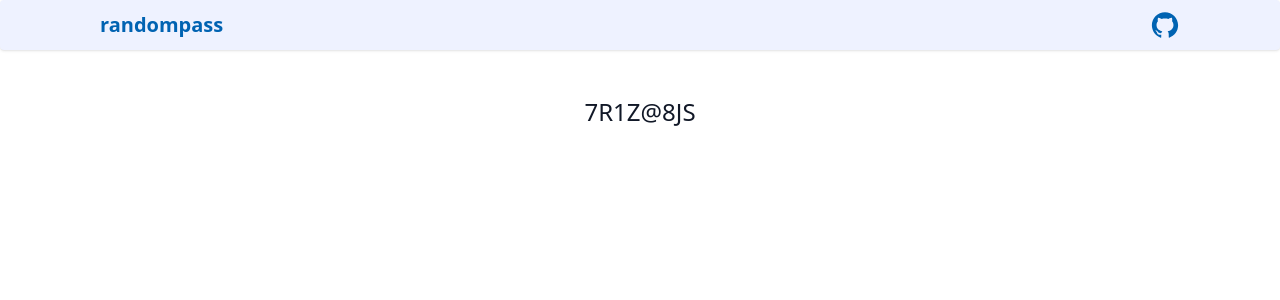
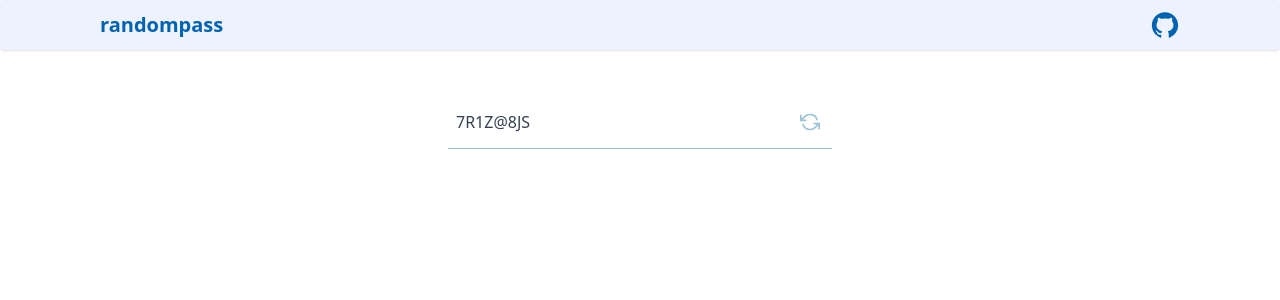
Before and after one commit to senali-d/randompass, a Next.js app: page / in a window 1280 px wide. Shown: the top 300 px of the page. Built offline with nearby package versions, Linux system fonts and the light colour scheme.

Commit message:
Password field

```diff
--- a/src/pages/index.tsx
+++ b/src/pages/index.tsx
@@ -1,8 +1,8 @@
 import type { NextPage } from 'next'
 import Head from 'next/head'
 import { useEffect, useState } from 'react'
+import { FiRefreshCcw } from 'react-icons/fi'
 
-import Navbar from '../components/Navbar'
 import { generatePassword } from '../utils/util'
 
 const Home: NextPage = () => {
@@ -18,6 +18,15 @@ const Home: NextPage = () => {
     setPassword(pass)
   }, [])
 
+  const handleChange = (e: React.ChangeEvent<HTMLInputElement>) => {
+    setPassword(e.target.value)
+  }
+
+  const reloadNewPassword = () => {
+    const pass = generatePassword(size, haveUppercase, haveLowercase, haveNumber, haveSymbol)
+    setPassword(pass)
+  }
+
   return (
     <div>
       <Head>
@@ -29,9 +38,14 @@ const Home: NextPage = () => {
       <main className="px-4 md:px-0 mx-auto max-w-[1080px]">
         <div className="py-12 md:py-24">
           <div className="flex flex-col text-center w-full mb-5 md:mb-10">
-            <h1 className="text-2xl font-medium title-font mb-4 text-gray-900 dark:text-white">
-              {password}
-            </h1>
+            <div className="w-full max-w-sm mx-auto">
+              <div className="flex items-center border-b border-[#9CC3D5] py-2">
+                <input className="appearance-none bg-transparent border-none w-full text-gray-700 mr-3 py-1 px-2 leading-tight focus:outline-none" type="text" value={password} onChange={handleChange} aria-label="Password"/>
+                <button className="flex-shrink-0 border-transparent border-4 text-[#9CC3D5] hover:text-[#9CC3D5cc] text-sm py-1 px-2 rounded" type="button" onClick={reloadNewPassword}>
+                  <FiRefreshCcw size={20} />
+                </button>
+              </div>
+            </div>
           </div>
         </div>
       </main>
```
